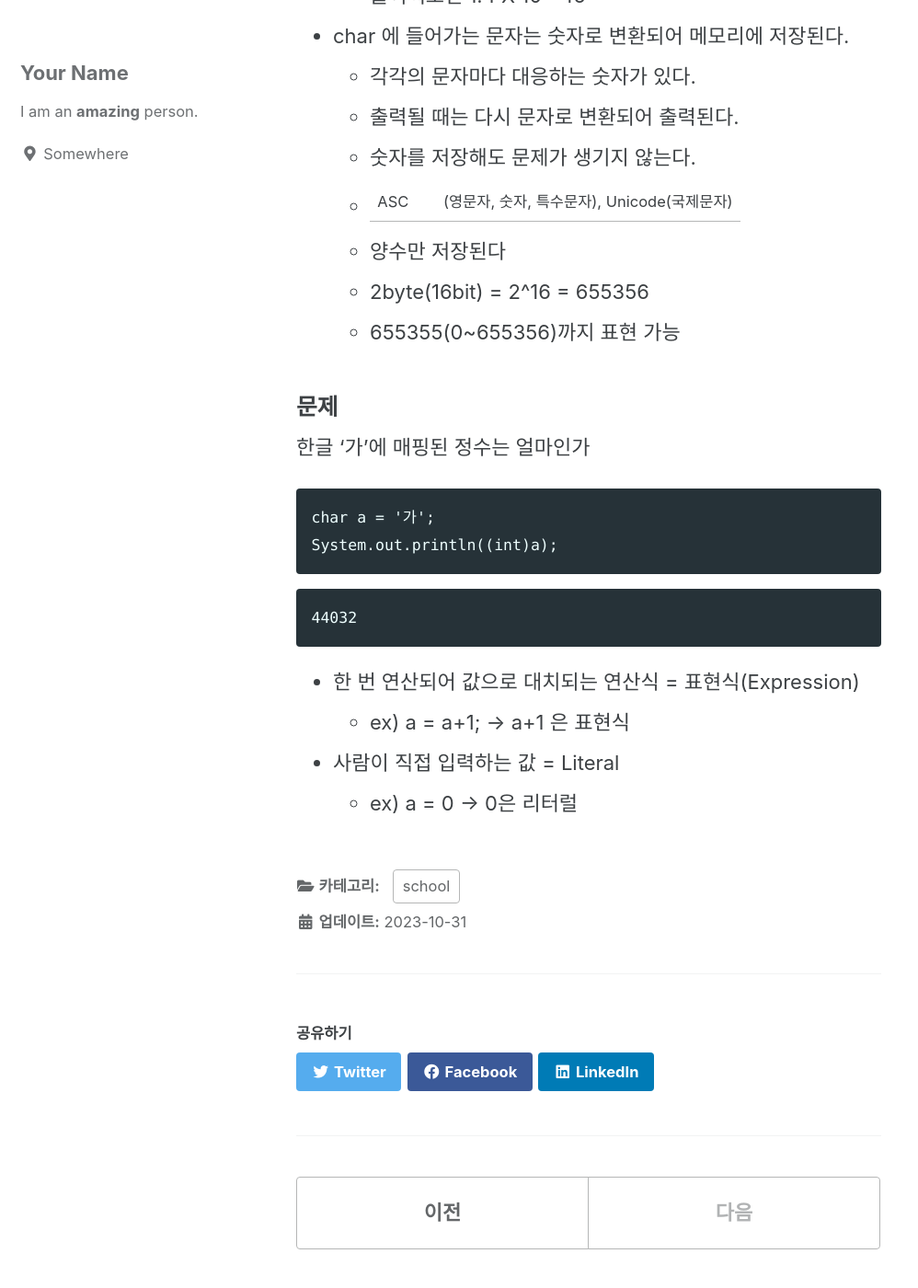
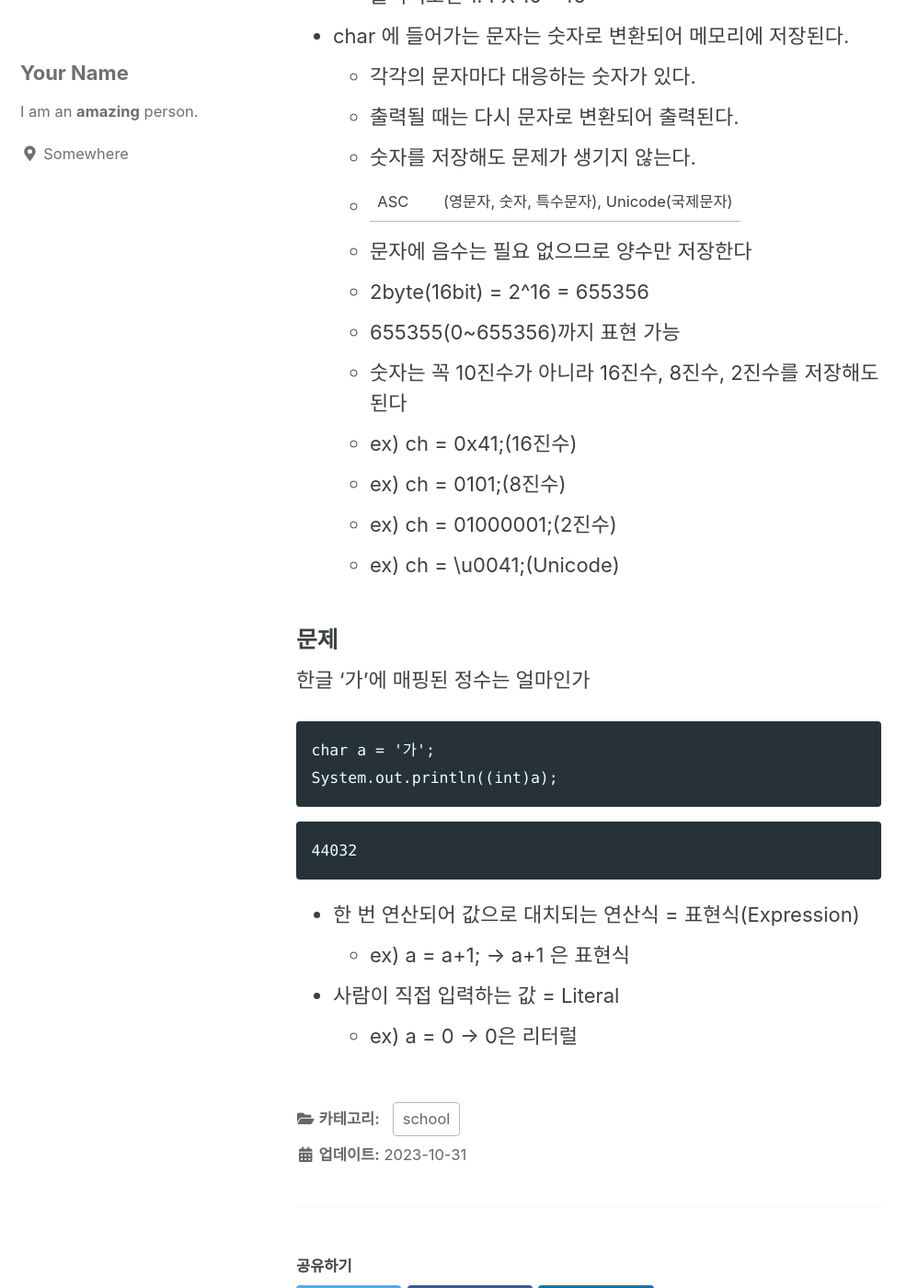
Before and after one commit to YonY-K/YonY-K.github.io, a Jekyll site: the page built from _posts/school/2023-10-31-6period.md, in a window 1280 px wide and 1400 px high, scrolled down 409 px. Shown: the whole window at 92% size, without its empty margins (0-998 px from the left). Built offline with Jekyll 4.4.1, drawn with Linux system fonts in a browser that asks for light colours; cached includes are drawn as plain includes; some of the changed text lies outside the part shown.

Commit message:
2023-10-31-summary

```diff
--- a/_posts/school/2023-10-31-6period.md
+++ b/_posts/school/2023-10-31-6period.md
@@ -14,9 +14,14 @@ category:
   - 출력될 때는 다시 문자로 변환되어 출력된다.
   - 숫자를 저장해도 문제가 생기지 않는다.
   - ASC||(영문자, 숫자, 특수문자), Unicode(국제문자)
-  - 양수만 저장된다
+  - 문자에 음수는 필요 없으므로 양수만 저장한다
   - 2byte(16bit) = 2^16 = 655356
   - 655355(0~655356)까지 표현 가능
+  - 숫자는 꼭 10진수가 아니라 16진수, 8진수, 2진수를 저장해도 된다
+  - ex) ch = 0x41;(16진수)
+  - ex) ch = 0101;(8진수)
+  - ex) ch = 01000001;(2진수)
+  - ex) ch = \u0041;(Unicode)
 
 ### 문제
 한글 '가'에 매핑된 정수는 얼마인가
```
Also changed, not shown: _posts/school/2023-10-31-4period.md (+1 -0 lines), _posts/school/2023-10-31-7period.md (added, +49 -0 lines).
